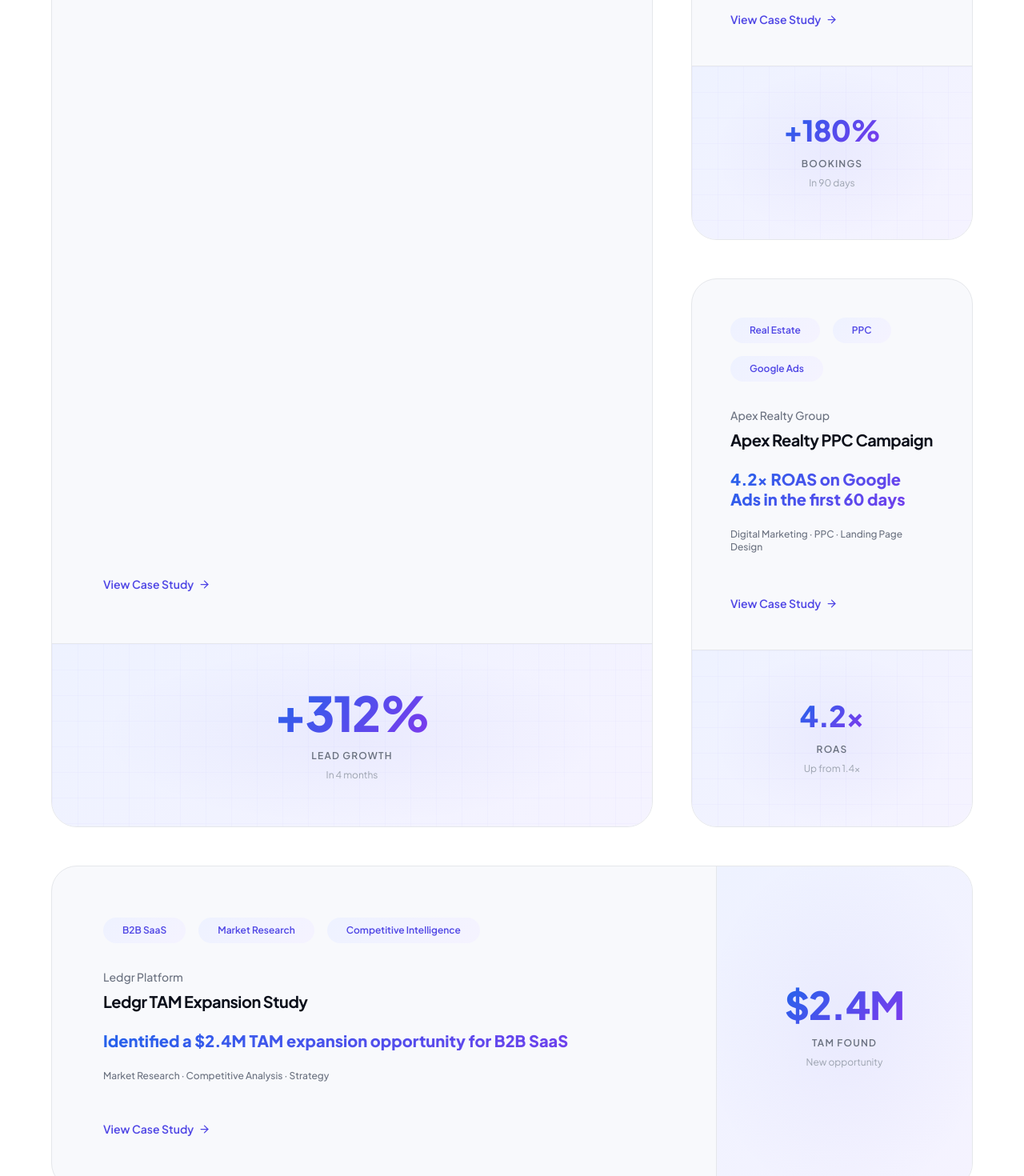
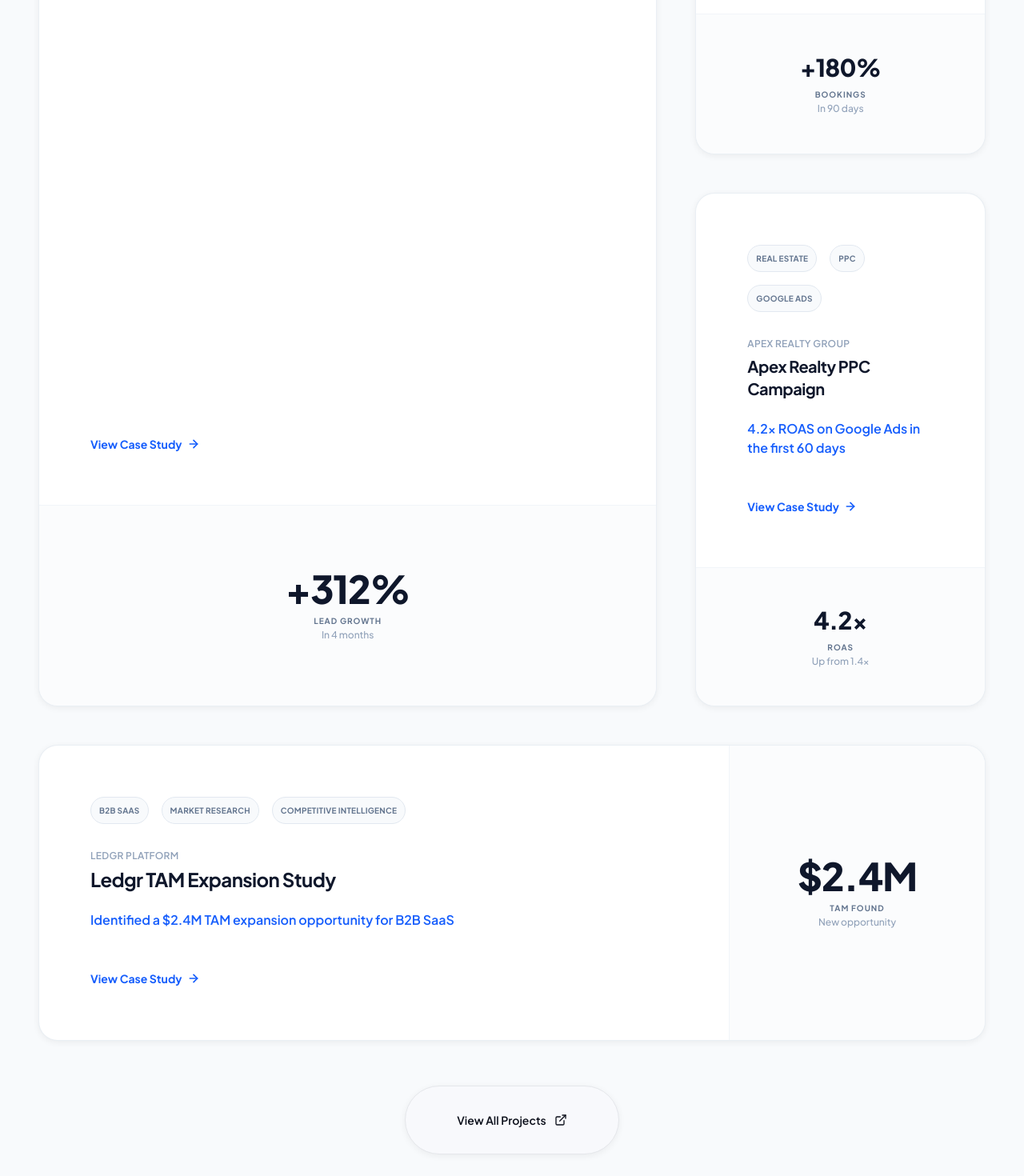
Before and after one commit to rahulmann212-del/digitalhub, a Next.js app: page / in a window 1280 px wide. Shown: the part 4760-6230 px from the top of the page at 80% size. Built offline with nearby package versions, Linux system fonts and the light colour scheme.

Commit message:
Improve service cards

```diff
--- a/components/sections/home/WorkPreview.tsx
+++ b/components/sections/home/WorkPreview.tsx
@@ -8,6 +8,7 @@ import { SectionHeader } from '@/components/ui/SectionHeader'
 import { Button } from '@/components/ui/Button'
 import { getFeaturedCaseStudies } from '@/lib/data/work'
 import { fadeUp, staggerContainer } from '@/lib/animations'
+import { cn } from '@/lib/utils'
 import type { CaseStudy } from '@/types'
 
 // ─── Case Study Card ──────────────────────────────────────────────────────────
@@ -25,112 +26,81 @@ function CaseStudyCard({ study, variant = 'small', index }: CaseStudyCardProps)
   return (
     <motion.div
       variants={fadeUp}
-      whileHover={{ y: -6, boxShadow: '0 24px 64px rgba(79,70,229,0.18)' }}
-      transition={{ duration: 0.25, ease: [0.16, 1, 0.3, 1] }}
-      className="group rounded-2xl overflow-hidden cursor-pointer bg-[#F8F9FC] border border-[#E5E7EB] flex flex-col h-full"
-      style={{ transition: 'box-shadow 0.25s ease, transform 0.25s ease' }}
+      whileHover={{ y: -4, transition: { duration: 0.2 } }}
+      className={cn(
+        'group flex h-full cursor-pointer flex-col overflow-hidden rounded-[24px]',
+        'border border-slate-200/70 bg-white',
+        'shadow-sm transition-all duration-300',
+        'hover:border-blue-500/30 hover:shadow-[0_12px_30px_-10px_rgba(37,99,235,0.15)]'
+      )}
     >
-      <Link href={`/work/${study.slug}`} className="flex flex-col h-full">
-        {/* Card body */}
-        <div className={`flex flex-col flex-1 p-6 ${isLarge ? 'md:p-8' : 'p-6'}`}>
+      <Link href={`/work/${study.slug}`} className="flex h-full flex-col">
+        {/* ── Card Body ── */}
+        <div className="flex flex-1 flex-col p-6 lg:p-8">
+
           {/* Tags */}
-          <div className="flex flex-wrap gap-2">
+          <div className="mb-4 flex flex-wrap gap-2">
             {study.tags.slice(0, 3).map((tag) => (
               <span
                 key={tag}
-                className="inline-flex items-center rounded-full gradient-soft px-3 py-1 text-xs font-semibold text-[#4F46E5]"
+                className="rounded-full border border-slate-200 bg-slate-50 px-2.5 py-1 text-[10px] font-bold uppercase tracking-wide text-slate-500"
               >
                 {tag}
               </span>
             ))}
           </div>
 
-          {/* Client */}
-          <p className="mt-4 text-sm font-medium text-[#6B7280]">{study.client}</p>
-
-          {/* Title */}
+          {/* Title & Client */}
+          <p className="mb-1.5 text-xs font-semibold tracking-wide text-slate-400 uppercase">
+            {study.client}
+          </p>
           <h3
-            className={`mt-1 font-bold text-[#0B0F1A] leading-tight tracking-tight ${
+            className={cn(
+              'font-bold leading-tight tracking-tight text-slate-900',
               isLarge ? 'text-2xl md:text-3xl' : 'text-xl'
-            }`}
+            )}
           >
             {study.title}
           </h3>
 
-          {/* Key result — gradient tagline */}
-          <p
-            className={`mt-3 font-extrabold bg-[linear-gradient(135deg,#2563EB_0%,#7C3AED_100%)] bg-clip-text text-transparent leading-tight ${
-              isLarge ? 'text-2xl md:text-3xl' : 'text-xl'
-            }`}
-          >
+          {/* Key result tagline */}
+          <p className="mt-3 text-sm font-semibold text-blue-600 sm:text-base">
             {study.tagline}
           </p>
 
-          {/* Services */}
-          <p className="mt-3 text-xs text-[#6B7280] font-medium">
-            {study.services.join(' · ')}
-          </p>
-
           {/* CTA link */}
-          <div className="mt-auto pt-6 flex items-center gap-1.5 text-sm font-semibold text-[#4F46E5] group-hover:gap-2.5 transition-all duration-200">
-            <span>View Case Study</span>
-            <ArrowRight
-              size={15}
-              className="translate-x-0 group-hover:translate-x-1 transition-transform duration-200"
-            />
+          <div className="mt-auto pt-6">
+            <div className="inline-flex items-center gap-1.5 text-sm font-bold text-blue-600 transition-all duration-300 group-hover:gap-2.5 group-hover:text-blue-800">
+              View Case Study
+              <ArrowRight size={16} strokeWidth={2.5} />
+            </div>
           </div>
         </div>
 
-        {/* Visual area — metric display */}
+        {/* ── Metric Display Area ── */}
         <div
-          className={`gradient-soft border-t border-[#E5E7EB] flex flex-col items-center justify-center text-center relative overflow-hidden ${
-            isLarge ? 'py-10 md:py-14' : 'py-8'
-          }`}
+          className={cn(
+            'relative flex flex-col items-center justify-center overflow-hidden border-t border-slate-100 bg-slate-50/50 text-center',
+            isLarge ? 'p-8 md:p-10' : 'p-6'
+          )}
         >
-          {/* Subtle radial glow */}
-          <div
-            className="absolute inset-0 opacity-40"
-            style={{
-              background:
-                'radial-gradient(ellipse 60% 70% at 50% 50%, rgba(79,70,229,0.12) 0%, transparent 70%)',
-            }}
-          />
-
           {/* Metric value */}
           <span
-            className={`relative font-extrabold bg-[linear-gradient(135deg,#2563EB_0%,#7C3AED_100%)] bg-clip-text text-transparent leading-none tracking-tight ${
-              isLarge ? 'text-5xl md:text-6xl' : 'text-4xl'
-            }`}
+            className={cn(
+              'relative font-extrabold tracking-tight text-slate-900',
+              isLarge ? 'text-4xl md:text-5xl' : 'text-3xl'
+            )}
           >
             {metric.value}
           </span>
-          <span className="relative mt-2 text-xs font-semibold uppercase tracking-widest text-[#6B7280]">
+          <span className="mt-1 relative text-[10px] font-bold uppercase tracking-widest text-slate-500">
             {metric.label}
           </span>
-          <span className="relative mt-1 text-xs text-[#9CA3AF]">{metric.change}</span>
-
-          {/* Subtle grid lines decoration */}
-          <svg
-            className="absolute inset-0 h-full w-full opacity-10"
-            aria-hidden="true"
-          >
-            <defs>
-              <pattern
-                id={`grid-${study.id}`}
-                width="32"
-                height="32"
-                patternUnits="userSpaceOnUse"
-              >
-                <path
-                  d="M 32 0 L 0 0 0 32"
-                  fill="none"
-                  stroke="#4F46E5"
-                  strokeWidth="0.5"
-                />
-              </pattern>
-            </defs>
-            <rect width="100%" height="100%" fill={`url(#grid-${study.id})`} />
-          </svg>
+          {metric.change && (
+            <span className="mt-0.5 relative text-xs font-medium text-slate-400">
+              {metric.change}
+            </span>
+          )}
         </div>
       </Link>
     </motion.div>
@@ -141,7 +111,7 @@ function CaseStudyCard({ study, variant = 'small', index }: CaseStudyCardProps)
 
 export default function WorkPreview() {
   const ref = useRef<HTMLElement>(null)
-  const inView = useInView(ref, { once: true, margin: '-80px' })
+  const inView = useInView(ref, { once: true, margin: '-50px' })
   const studies = getFeaturedCaseStudies().slice(0, 4)
 
   // Split: first card large, rest small
@@ -151,14 +121,15 @@ export default function WorkPreview() {
     <section
       id="work-preview"
       ref={ref}
-      className="section-padding bg-[#FFFFFF]"
+      className="relative overflow-hidden bg-slate-50 py-16 sm:py-24 border-t border-slate-200/50"
       aria-label="Featured work"
     >
-      <div className="container-xl">
+      <div className="container mx-auto px-4 sm:px-6">
+
         {/* Header */}
         <SectionHeader
           eyebrow="Our Work"
-          title="Projects That **Drive** Results"
+          title="Projects That Drive Results"
           subtitle="A selection of our most impactful recent engagements, each built around a specific business challenge."
         />
 
@@ -167,7 +138,7 @@ export default function WorkPreview() {
           variants={staggerContainer}
           initial="hidden"
           animate={inView ? 'visible' : 'hidden'}
-          className="mt-16 grid grid-cols-1 gap-6 lg:grid-cols-3"
+          className="mx-auto mt-12 grid max-w-[1200px] grid-cols-1 gap-6 lg:grid-cols-3"
         >
           {/* Large primary card — spans 2 cols on lg */}
           {primary && (
@@ -185,71 +156,62 @@ export default function WorkPreview() {
             </div>
           )}
 
-          {/* Fourth card — full width on sm, 3-col span on lg */}
+          {/* Fourth card — full width on sm, 3-col span on lg (Horizontal Layout) */}
           {studies[3] && (
             <div className="lg:col-span-3">
               <motion.div
                 variants={fadeUp}
-                whileHover={{ y: -4, boxShadow: '0 24px 64px rgba(79,70,229,0.14)' }}
-                transition={{ duration: 0.25, ease: [0.16, 1, 0.3, 1] }}
-                className="group rounded-2xl overflow-hidden cursor-pointer bg-[#F8F9FC] border border-[#E5E7EB]"
+                whileHover={{ y: -4, transition: { duration: 0.2 } }}
+                className="group flex cursor-pointer flex-col sm:flex-row overflow-hidden rounded-[24px] border border-slate-200/70 bg-white shadow-sm transition-all duration-300 hover:border-blue-500/30 hover:shadow-[0_12px_30px_-10px_rgba(37,99,235,0.15)]"
               >
                 <Link
                   href={`/work/${studies[3].slug}`}
-                  className="flex flex-col sm:flex-row h-full"
+                  className="flex w-full flex-col sm:flex-row"
                 >
-                  {/* Left: content */}
-                  <div className="flex flex-col flex-1 p-6 md:p-8">
-                    <div className="flex flex-wrap gap-2">
+                  {/* Left: Content */}
+                  <div className="flex flex-1 flex-col p-6 lg:p-8">
+                    <div className="mb-4 flex flex-wrap gap-2">
                       {studies[3].tags.slice(0, 3).map((tag) => (
                         <span
                           key={tag}
-                          className="inline-flex items-center rounded-full gradient-soft px-3 py-1 text-xs font-semibold text-[#4F46E5]"
+                          className="rounded-full border border-slate-200 bg-slate-50 px-2.5 py-1 text-[10px] font-bold uppercase tracking-wide text-slate-500"
                         >
                           {tag}
                         </span>
                       ))}
                     </div>
-                    <p className="mt-4 text-sm font-medium text-[#6B7280]">
+                    <p className="mb-1.5 text-xs font-semibold tracking-wide text-slate-400 uppercase">
                       {studies[3].client}
                     </p>
-                    <h3 className="mt-1 text-xl font-bold text-[#0B0F1A] leading-tight tracking-tight">
+                    <h3 className="text-xl md:text-2xl font-bold leading-tight tracking-tight text-slate-900">
                       {studies[3].title}
                     </h3>
-                    <p className="mt-3 text-xl font-extrabold bg-[linear-gradient(135deg,#2563EB_0%,#7C3AED_100%)] bg-clip-text text-transparent leading-tight">
+                    <p className="mt-3 text-sm font-semibold text-blue-600 sm:text-base">
                       {studies[3].tagline}
                     </p>
-                    <p className="mt-3 text-xs text-[#6B7280] font-medium">
-                      {studies[3].services.join(' · ')}
-                    </p>
-                    <div className="mt-auto pt-6 flex items-center gap-1.5 text-sm font-semibold text-[#4F46E5] group-hover:gap-2.5 transition-all duration-200">
-                      <span>View Case Study</span>
-                      <ArrowRight
-                        size={15}
-                        className="translate-x-0 group-hover:translate-x-1 transition-transform duration-200"
-                      />
+
+                    <div className="mt-auto pt-6">
+                      <div className="inline-flex items-center gap-1.5 text-sm font-bold text-blue-600 transition-all duration-300 group-hover:gap-2.5 group-hover:text-blue-800">
+                        View Case Study
+                        <ArrowRight size={16} strokeWidth={2.5} />
+                      </div>
                     </div>
                   </div>
 
-                  {/* Right: metrics row */}
-                  <div className="gradient-soft border-t sm:border-t-0 sm:border-l border-[#E5E7EB] sm:w-80 flex items-center justify-center relative overflow-hidden p-8">
-                    <div
-                      className="absolute inset-0 opacity-40"
-                      style={{
-                        background:
-                          'radial-gradient(ellipse 80% 80% at 50% 50%, rgba(79,70,229,0.12) 0%, transparent 70%)',
-                      }}
-                    />
+                  {/* Right: Metrics Row (Horizontal layout for desktop) */}
+                  <div className="relative flex items-center justify-center border-t sm:border-l sm:border-t-0 border-slate-100 bg-slate-50/50 p-8 sm:w-[320px] overflow-hidden">
                     <div className="relative text-center">
-                      <span className="block text-5xl font-extrabold bg-[linear-gradient(135deg,#2563EB_0%,#7C3AED_100%)] bg-clip-text text-transparent leading-none tracking-tight">
+                      <span className="block text-4xl md:text-5xl font-extrabold tracking-tight text-slate-900">
                         {studies[3].metrics[0].value}
                       </span>
-                      <span className="mt-2 block text-xs font-semibold uppercase tracking-widest text-[#6B7280]">
+                      <span className="mt-1 block text-[10px] font-bold uppercase tracking-widest text-slate-500">
                         {studies[3].metrics[0].label}
                       </span>
-                      <span className="mt-1 block text-xs text-[#9CA3AF]">
-                        {studies[3].metrics[0].change}
-                      </span>
+                      {studies[3].metrics[0].change && (
+                        <span className="mt-0.5 block text-xs font-medium text-slate-400">
+                          {studies[3].metrics[0].change}
+                        </span>
+                      )}
                     </div>
                   </div>
                 </Link>
@@ -263,13 +225,14 @@ export default function WorkPreview() {
           variants={fadeUp}
           initial="hidden"
           animate={inView ? 'visible' : 'hidden'}
-          className="mt-12 flex justify-center"
+          className="mt-14 flex justify-center"
         >
           <Button
             href="/work"
             variant="secondary"
             size="lg"
-            rightIcon={<ExternalLink size={18} />}
+            rightIcon={<ExternalLink size={16} />}
+            className="rounded-full px-8 py-3.5 text-sm font-semibold shadow-sm transition-all hover:-translate-y-0.5 hover:shadow-md"
           >
             View All Projects
           </Button>
```
